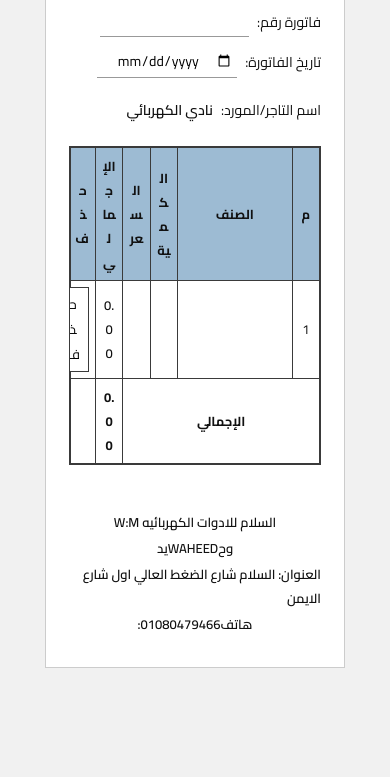
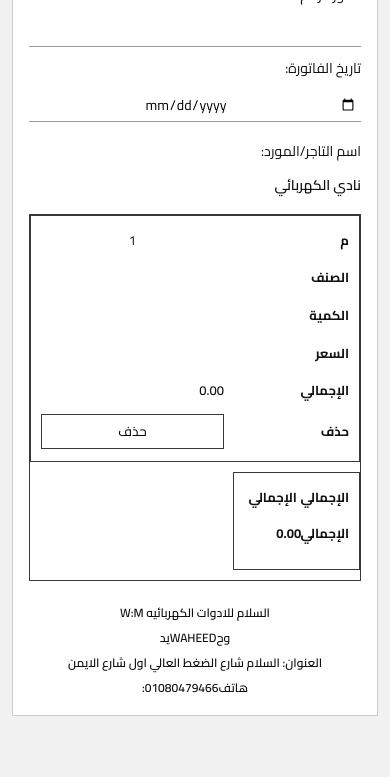
Before and after one commit to AliAhmedKhalil-cs/portfolio, a plain HTML site: page FATORA/index.html in a window 390 px wide. Shown: the part 346-1123 px from the top of the page. After the commit the page ends 1074 px from the top, so only its background shows below. Drawn offline with Linux system fonts and the light colour scheme.

Commit message:
Add files via upload

```diff
--- a/FATORA/index.html
+++ b/FATORA/index.html
@@ -22,7 +22,7 @@
           <div class="brand-line">السلام للادوات الكهربائيه W:M</div>
           <div class="brand-line">وحWAHEEDيد</div>
           <div class="brand-line">العنوان: السلام شارع الضغط العالي اول شارع الايمن</div>
-          <div class="brand-line">هاتف: 01080479466</div>
+          <div class="brand-line">هاتف01080479466:</div>
         </div>
         <div class="header-divider"></div>
       </header>
@@ -59,18 +59,18 @@
           </thead>
           <tbody id="itemsBody">
             <tr>
-              <td class="cell-idx">1</td>
-              <td><input type="text" class="item" placeholder="" /></td>
-              <td><input type="number" class="qty" min="0" step="1" /></td>
-              <td><input type="number" class="price" min="0" step="0.01" /></td>
-              <td class="cell-total">0.00</td>
-              <td class="no-print"><button type="button" class="remove-row">حذف</button></td>
+              <td class="cell-idx" data-label="م">1</td>
+              <td data-label="الصنف"><input type="text" class="item" placeholder="" /></td>
+              <td data-label="الكمية"><input type="number" class="qty" min="0" step="1" /></td>
+              <td data-label="السعر"><input type="number" class="price" min="0" step="0.01" /></td>
+              <td class="cell-total" data-label="الإجمالي"><span class="cell-value">0.00</span></td>
+              <td class="no-print" data-label="حذف"><button type="button" class="remove-row">حذف</button></td>
             </tr>
           </tbody>
           <tfoot>
             <tr class="total-row">
-              <td class="total-label" colspan="4">الإجمالي</td>
-              <td class="total-value" id="grandTotal">0.00</td>
+              <td class="total-label" data-label="الإجمالي" colspan="4">الإجمالي</td>
+              <td class="total-value" data-label="الإجمالي" id="grandTotal"><span class="cell-value">0.00</span></td>
               <td class="no-print"></td>
             </tr>
           </tfoot>
--- a/FATORA/script.js
+++ b/FATORA/script.js
@@ -29,21 +29,33 @@ function updateTotals() {
     const price = parseNumber(row.querySelector(".price")?.value);
     const rowTotal = qty * price;
     const totalCell = row.querySelector(".cell-total");
-    if (totalCell) totalCell.textContent = rowTotal.toFixed(2);
+    if (totalCell) {
+      const valueEl = totalCell.querySelector(".cell-value");
+      if (valueEl) {
+        valueEl.textContent = rowTotal.toFixed(2);
+      } else {
+        totalCell.textContent = rowTotal.toFixed(2);
+      }
+    }
     total += rowTotal;
   });
-  grandTotalEl.textContent = total.toFixed(2);
+  const grandValue = grandTotalEl.querySelector(".cell-value");
+  if (grandValue) {
+    grandValue.textContent = total.toFixed(2);
+  } else {
+    grandTotalEl.textContent = total.toFixed(2);
+  }
 }
 
 function createRow() {
   const row = document.createElement("tr");
   row.innerHTML = `
-    <td class="cell-idx"></td>
-    <td><input type="text" class="item" placeholder="" /></td>
-    <td><input type="number" class="qty" min="0" step="1" /></td>
-    <td><input type="number" class="price" min="0" step="0.01" /></td>
-    <td class="cell-total">0.00</td>
-    <td class="no-print"><button type="button" class="remove-row">حذف</button></td>
+    <td class="cell-idx" data-label="م"></td>
+    <td data-label="الصنف"><input type="text" class="item" placeholder="" /></td>
+    <td data-label="الكمية"><input type="number" class="qty" min="0" step="1" /></td>
+    <td data-label="السعر"><input type="number" class="price" min="0" step="0.01" /></td>
+    <td class="cell-total" data-label="الإجمالي"><span class="cell-value">0.00</span></td>
+    <td class="no-print" data-label="حذف"><button type="button" class="remove-row">حذف</button></td>
   `;
   return row;
 }
@@ -65,11 +77,13 @@ function removeRow(row) {
 function getRowData() {
   const rows = itemsBody.querySelectorAll("tr");
   return Array.from(rows).map((row) => {
+    const totalCell = row.querySelector(".cell-total");
+    const valueEl = totalCell?.querySelector(".cell-value");
     return {
       item: row.querySelector(".item")?.value || "",
       qty: row.querySelector(".qty")?.value || "",
       price: row.querySelector(".price")?.value || "",
-      total: row.querySelector(".cell-total")?.textContent || "0.00",
+      total: valueEl?.textContent || totalCell?.textContent || "0.00",
     };
   });
 }
--- a/FATORA/style.css
+++ b/FATORA/style.css
@@ -4,6 +4,8 @@
   --header-bg: #9dbbd3;
   --paper: #fff;
   --sheet: #f1f1f1;
+  --gap: 12px;
+  --gap-sm: 8px;
 }
 
 * {
@@ -16,23 +18,25 @@ body {
   background: var(--sheet);
   color: var(--ink);
   overflow-x: hidden;
+  font-size: clamp(14px, 1.8vw, 16px);
 }
 
 .page {
-  width: 210mm;
-  min-height: 297mm;
-  padding: 12mm;
+  width: min(100%, 900px);
+  min-height: auto;
+  padding: 16px;
   margin: 0 auto;
   box-sizing: border-box;
   display: flex;
   flex-direction: column;
-  gap: 10px;
+  gap: var(--gap);
 }
 
 .toolbar {
   display: flex;
-  gap: 8px;
+  gap: var(--gap);
   align-items: center;
+  flex-wrap: wrap;
 }
 
 .toolbar button {
@@ -50,9 +54,9 @@ body {
 
 .invoice {
   width: 100%;
-  min-height: 297mm;
+  min-height: auto;
   background: var(--paper);
-  padding: 6mm 6mm 8mm;
+  padding: 16px;
   border: 1px solid #ccc;
 }
 
@@ -76,17 +80,16 @@ body {
 
 .title {
   text-align: center;
-  margin: 4mm 0 6mm;
-  font-size: 22px;
+  margin: 12px 0 16px;
+  font-size: clamp(20px, 2.4vw, 24px);
   font-weight: 700;
 }
 
 .meta {
-  display: flex;
-  justify-content: space-between;
-  margin-bottom: 5mm;
-  gap: 8px;
-  font-size: 14px;
+  display: grid;
+  grid-template-columns: repeat(2, minmax(0, 1fr));
+  gap: var(--gap);
+  margin-bottom: 16px;
 }
 
 .meta-field {
@@ -110,8 +113,7 @@ body {
   display: flex;
   align-items: center;
   gap: 8px;
-  margin-bottom: 6mm;
-  font-size: 14px;
+  margin-bottom: 16px;
 }
 
 .fixed-text {
@@ -128,7 +130,7 @@ body {
   width: 100%;
   border-collapse: collapse;
   table-layout: fixed;
-  font-size: 13px;
+  font-size: clamp(13px, 1.6vw, 14px);
 }
 
 .invoice-table th,
@@ -152,6 +154,11 @@ body {
   background: transparent;
   text-align: center;
   font-size: 13px;
+}
+
+.cell-value {
+  display: block;
+  text-align: center;
 }
 
 .col-item {
@@ -194,12 +201,12 @@ body {
 }
 
 .invoice-footer {
-  margin-top: 12mm;
+  margin-top: 20px;
   display: flex;
   flex-direction: column;
   gap: 2px;
   align-items: center;
-  font-size: 13px;
+  font-size: clamp(12px, 1.6vw, 13px);
   font-weight: 600;
 }
 
@@ -239,26 +246,126 @@ body {
     border: 0;
     width: 100%;
     min-height: 297mm;
-    padding: 6mm 6mm 8mm;
+    padding: 12mm;
   }
 
   .page-break {
     page-break-after: always;
   }
+
+  .invoice-table,
+  .invoice-table thead,
+  .invoice-table tbody,
+  .invoice-table tr,
+  .invoice-table td {
+    display: table;
+    width: auto;
+  }
+
+  .invoice-table thead {
+    display: table-header-group;
+  }
+
+  .invoice-table tbody {
+    display: table-row-group;
+  }
+
+  .invoice-table tr {
+    display: table-row;
+  }
+
+  .invoice-table td {
+    display: table-cell;
+  }
 }
 
-@media (max-width: 900px) {
+@media (max-width: 1024px) {
   .page {
     width: 100%;
   }
 
   .invoice {
     width: 100%;
-    min-height: auto;
   }
 
   .meta {
+    grid-template-columns: 1fr;
+  }
+}
+
+@media (max-width: 600px) {
+  .page {
+    padding: 12px;
+    gap: var(--gap-sm);
+  }
+
+  .toolbar {
+    flex-direction: column;
+    align-items: stretch;
+  }
+
+  .toolbar button {
+    width: 100%;
+  }
+
+  .meta {
+    gap: var(--gap-sm);
+  }
+
+  .meta-field,
+  .supplier {
     flex-direction: column;
     align-items: flex-start;
   }
+
+  .meta-field input {
+    width: 100%;
+  }
+
+  .invoice-table,
+  .invoice-table thead,
+  .invoice-table tbody,
+  .invoice-table tr,
+  .invoice-table td {
+    display: block;
+    width: 100%;
+  }
+
+  .invoice-table thead {
+    display: none;
+  }
+
+  .invoice-table tr {
+    border: 1px solid var(--grid);
+    margin-bottom: 10px;
+    padding: 6px;
+  }
+
+  .invoice-table td {
+    border: 0;
+    padding: 6px 4px;
+    display: grid;
+    grid-template-columns: 38% 1fr;
+    gap: 8px;
+    align-items: center;
+  }
+
+  .invoice-table td::before {
+    content: attr(data-label);
+    font-weight: 700;
+    white-space: nowrap;
+    text-align: right;
+  }
+
+  .invoice-table td input {
+    text-align: right;
+  }
+
+  .cell-value {
+    text-align: right;
+  }
+
+  .total-row {
+    border: 1px solid var(--grid);
+  }
 }
```
Also changed, not shown: FATORA/fatora-po.png (added).
